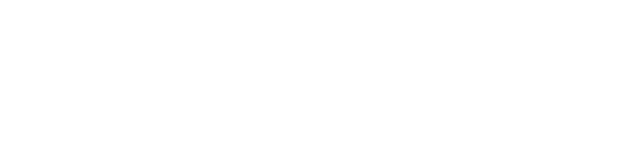
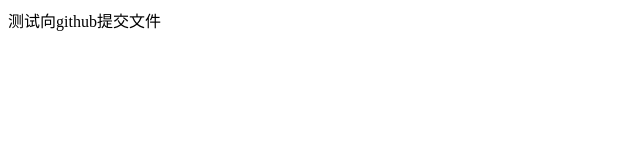
Before and after one commit to AuroraNorth/test2, a plain HTML site: page index.html in a window 1280 px wide. Shown: the whole page, without its empty margins (0-640 px from the left). Drawn offline with Linux system fonts and the light colour scheme.

Commit message:
第四次提交

```diff
--- a/index.html
+++ b/index.html
@@ -5,6 +5,6 @@
     <title>Title</title>
 </head>
 <body>
-<div></div>
+<div>测试向github提交文件</div>
 </body>
 </html>
```
